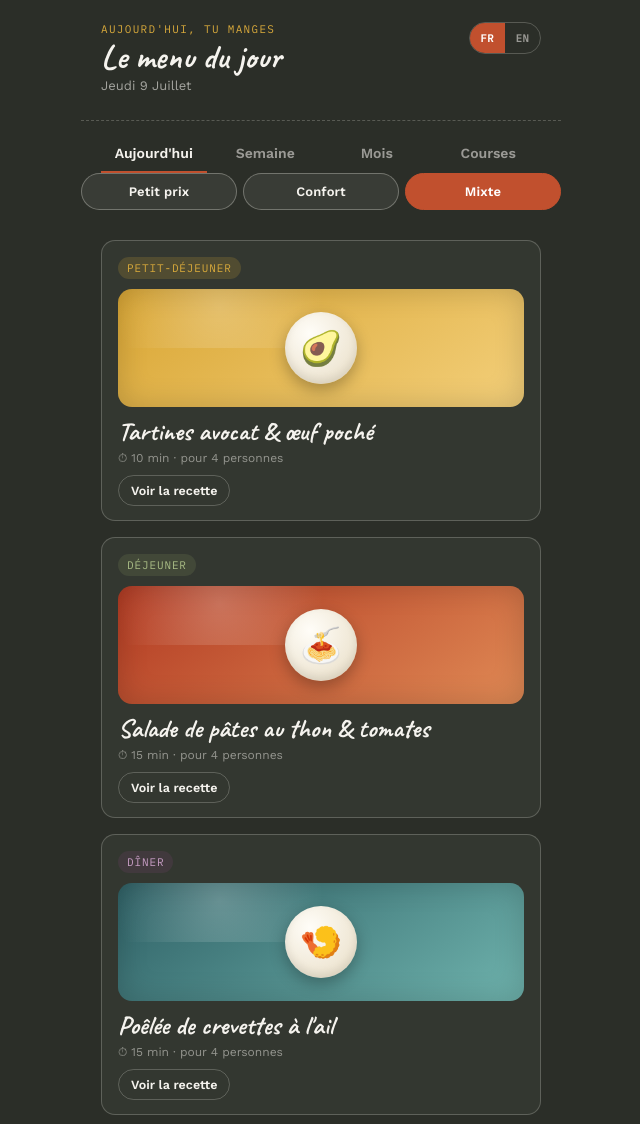
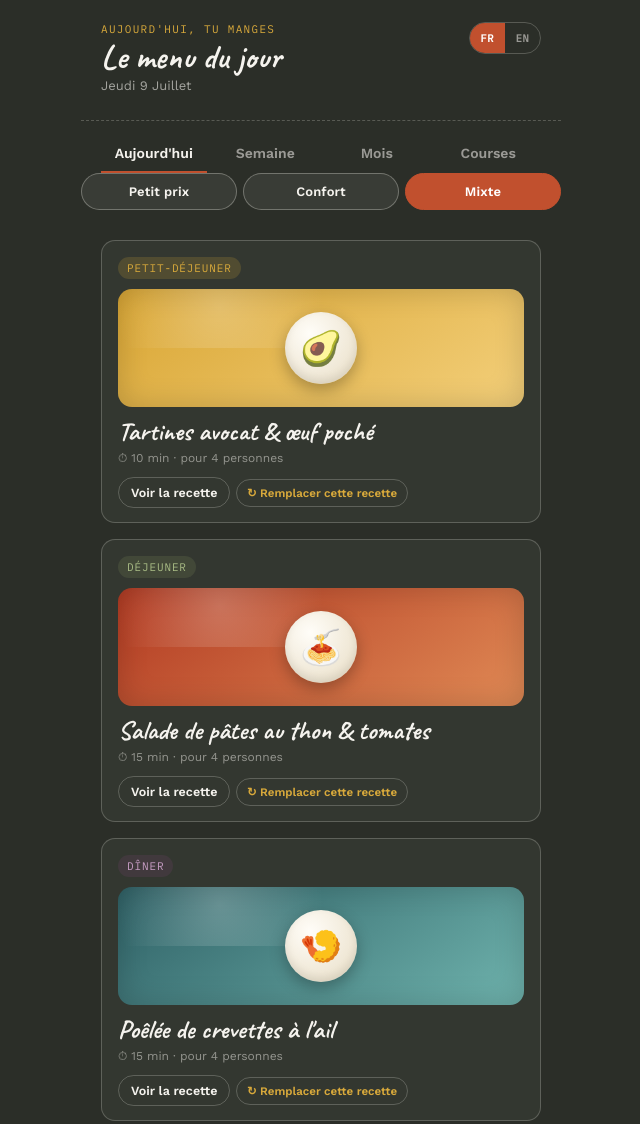
Before and after one commit to lfraka13-source/menu-du-jour.., a website: page index.html in a window 1280 px wide. Shown: the top 1124 px of the page, without its empty margins (319-959 px from the left). Drawn offline with nearby package versions, Linux system fonts and the light colour scheme.

Commit message:
Update index.html

```diff
--- a/index.html
+++ b/index.html
@@ -1607,7 +1607,7 @@ function renderMealCards(){
       ${photoTileHTML(recipe)}
       <h2>${dishName(recipe)}</h2>
       <div class="meta">⏱ ${recipe.temps} · ${t('forServings')} ${servings} ${servings>1?t('persons'):t('person')}</div>
-      <button class="toggle-btn" data-id="${recipe.id}">${t('seeRecipe')}</button>
+      <button class="toggle-btn" data-id="${recipe.id}">${t('seeRecipe')}</button>    <button class="replace-btn" data-meal="${meal}">${t('replace')}</button>
       <div class="expand hidden" id="expand-${recipe.id}">
         <h3>${t('ingredients')}</h3>
         <ul class="ingredients">
@@ -1622,8 +1622,8 @@ function renderMealCards(){
     wrap.appendChild(card);
   });
 
-  wrap.querySelectorAll(".toggle-btn").forEach(btn => {
-    btn.addEventListener("click", () => {
+  wrap.querySelectorAll(".replace-btn").forEach(btn => {   btn.addEventListener("click", () => {     replaceRecipe(todayKey(new Date()), btn.dataset.meal);   }); });
+    wrap.querySelectorAll(".toggle-btn").forEach(btn => {btn.addEventListener("click", () => {
       const target = document.getElementById("expand-"+btn.dataset.id);
       const isHidden = target.classList.contains("hidden");
       target.classList.toggle("hidden");
```
